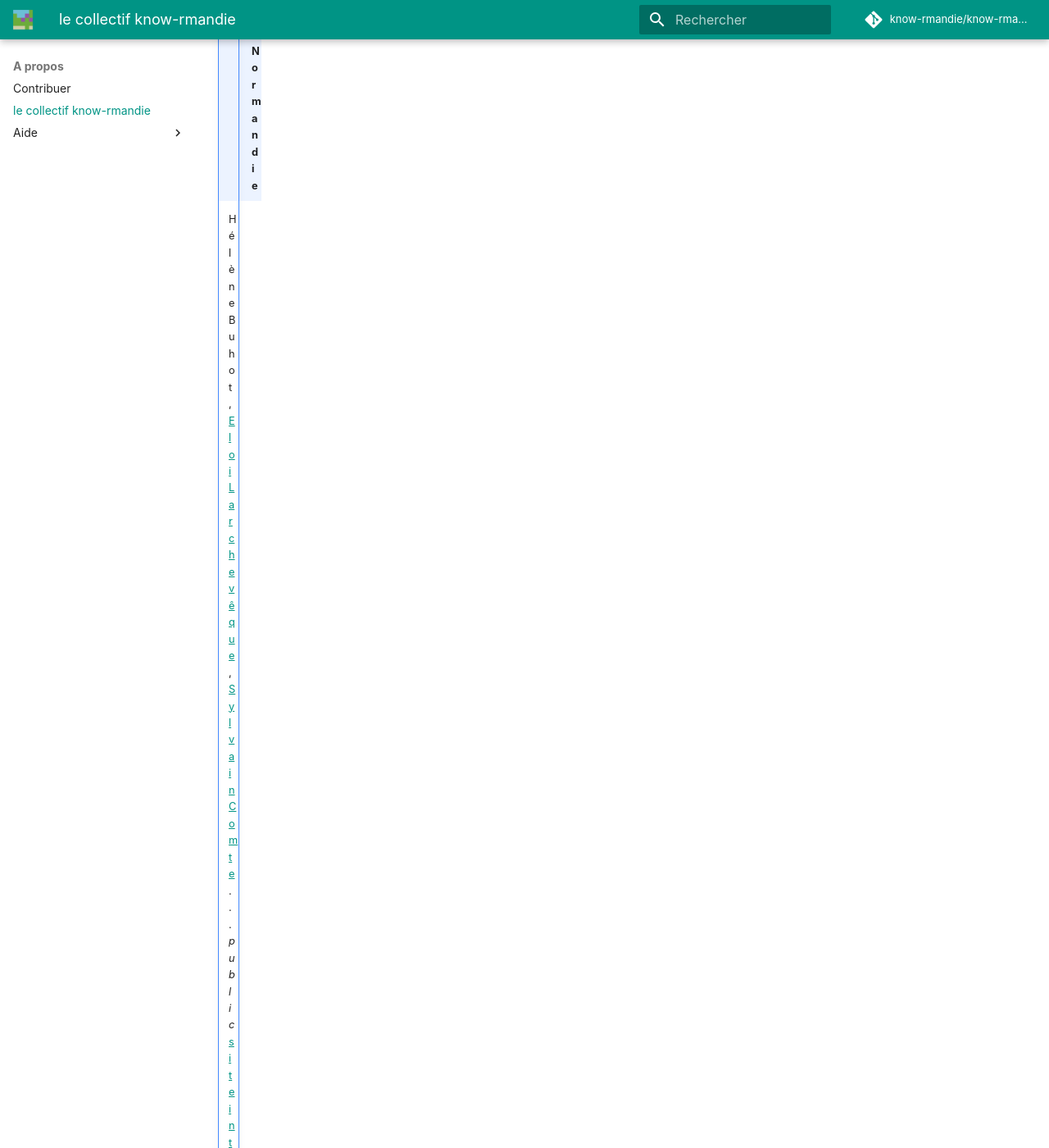
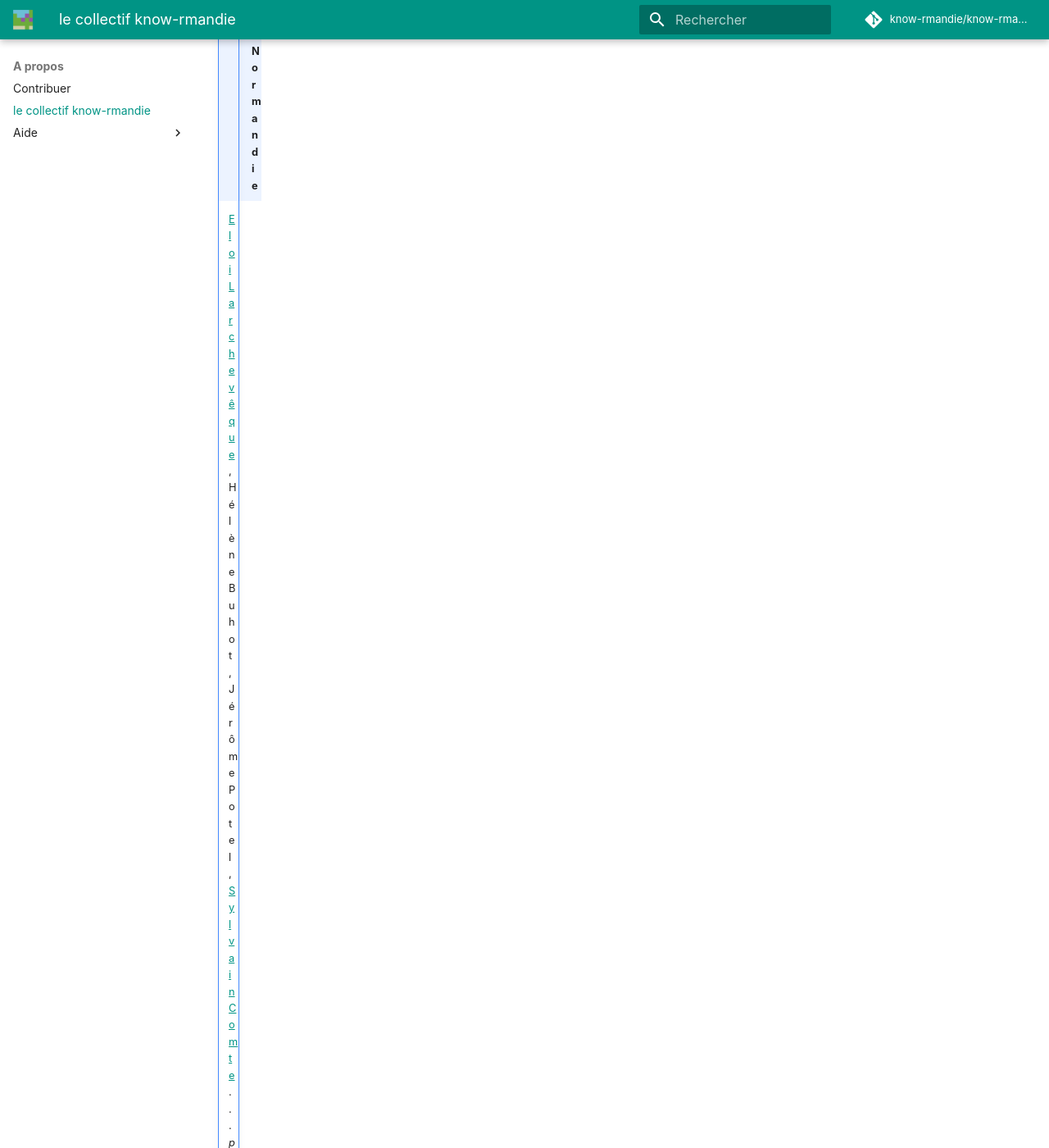
Before and after one commit to know-rmandie/know-rmandie.github.io, an MkDocs documentation site: the page built from contenu/a_propos/partenaires.md, in a window 1280 px wide and 1400 px high, scrolled down 37671 px. Shown: the whole window at 82% size. Built offline with MkDocs 1.6.1 and Material for MkDocs 9.7.7, drawn with Linux system fonts in a browser that asks for light colours; comment, search, counter and statistics services are not loaded.

Commit message:
corrections partenaires, workflow github

```diff
--- a/contenu/a_propos/partenaires.md
+++ b/contenu/a_propos/partenaires.md
@@ -31,8 +31,9 @@
     <i class="m-icons">public</i> [site internet](https://draaf.normandie.agriculture.gouv.fr)
 
 !!! contact "DREAL Normandie"
-    Hélène Buhot, [Eloi Larchevêque][Eloi2Rouen], [Sylvain Comte][sycom]...<br/>
-    <i class="m-icons">public</i> [site internet](https://normandie.developpement-durable.gouv.fr)
+    [Eloi Larchevêque][Eloi2Rouen], Hélène Buhot, Jérôme Potel, [Sylvain Comte][sycom]...<br/>
+    <i class="m-icons">public</i> [site internet](https://normandie.developpement-durable.gouv.fr)<br/>
+    <i>Martin Troisemaine</i>
 
 </div>
 
```
Also changed, not shown: 1 other file.
